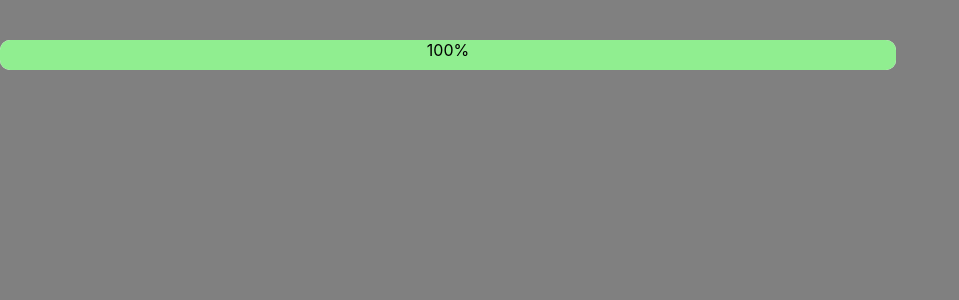
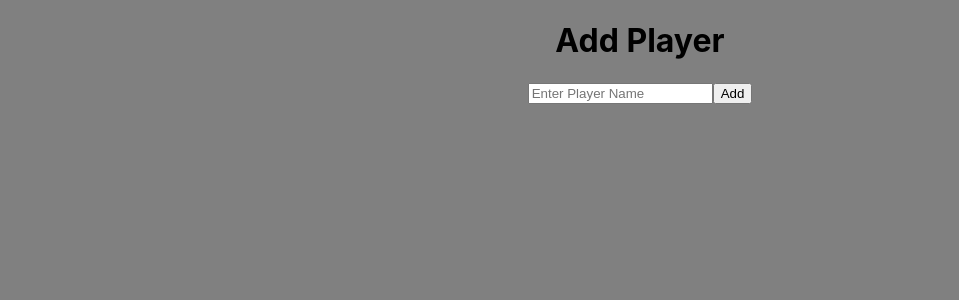
Before and after one commit to Dpkbinwal/goal-machineRound, a React (Create React App) app: page / in a window 1280 px wide. Shown: the top 300 px of the page, without its empty margins (0-959 px from the left). Built offline with nearby package versions, Linux system fonts and the light colour scheme.

Commit message:
add and remove player from list1 and list2

```diff
--- a/src/App.js
+++ b/src/App.js
@@ -14,6 +14,8 @@ import Swap from './swapListElement/swap';
 import Memory from './2D-memoryCube/Memory';
 import ProgressBar from './progress/ProgressBar';
 import { useEffect, useState } from 'react';
+import Calculator from './calculator/Calculator';
+import AddAndRemove from './addAndRemovePlayer';
 
 function App() {
   const [progressBar, setProgressBar] = useState(0);
@@ -36,7 +38,9 @@ function App() {
       {/* <Tabs/> */}
       {/* <Swap/> */}
       {/* <Memory/> */}
-      <ProgressBar progress={progressBar} color='lightgreen'/>
+      {/* <ProgressBar progress={progressBar} color='lightgreen'/> */}
+      {/* <Calculator/> */}
+      <AddAndRemove/>
     </div>
   );
 }
--- /dev/null
+++ b/src/addAndRemovePlayer/index.jsx
@@ -0,0 +1,65 @@
+import React, { useState } from 'react';
+
+function AddAndRemove() {
+  const [inputValue, setInputValue] = useState('');
+  const [list1, setList1] = useState([]);
+  const [list2, setList2] = useState([]);
+
+  const handleInputChange = (e) => {
+    setInputValue(e.target.value);
+  };
+
+  const handleAddToList1 = () => {
+    if (inputValue.trim() !== '') {
+      setList1([...list1, inputValue]);
+      setInputValue('');
+    }
+  };
+
+  const handleAddToList2 = (item) => {
+
+   if(!list2.includes(item))
+      setList2([...list2, item]);
+  };
+
+  const handleDeleteToList2 = (item)=>{
+    setList2(list2.filter((i)=> i!== item))
+  }
+
+  return (
+    <div className="App">
+      <h1>Add Player</h1>
+      <div>
+        <input
+          type="text"
+          value={inputValue}
+          onChange={(e)=>setInputValue(e.target.value)}
+          placeholder="Enter Player Name"
+        />
+        <button onClick={handleAddToList1}>Add</button>
+      </div>
+
+      {list1.length!=0 && <h2>Total Player</h2>}
+      <ul>
+        {list1.map((item, index) => (
+          <li key={index}>
+            {item}
+            <button onClick={() => handleAddToList2(item)}>Add </button>
+            <button onClick={() => handleDeleteToList2(item)}>Delete</button>
+          </li>
+        ))}
+      </ul>
+
+      {list2.length!=0 && <h2>Players Who will play</h2>}
+      <ul>
+        {list2.map((item, index) => (
+          <li key={index}>
+            {item}
+          </li>
+        ))}
+      </ul>
+    </div>
+  );
+}
+
+export default AddAndRemove;
--- /dev/null
+++ b/src/calculator/Calculator.jsx
@@ -0,0 +1,28 @@
+import React, { useState } from 'react'
+
+const Calculator = () => {
+    const [value, setValue] = useState();
+    const arr=['1','2','3','4','5','6','7','8','9','0',
+        '+','-', '*', '/', '=','C'];
+
+    const handleChange = (e) =>{
+        console.log(e.target.value)
+        setValue(e.target.value);
+    }
+  return (
+    <div style={{width:'400px', height:'400px' , backgroundColor:'white' ,borderRadius:'20px', margin:'50px auto'}}>
+        <h1>Calculator</h1>
+       <form>
+       <input type="text" placeholder="enter value" style={{padding:'5px',borderRadius:'10px',border:'dashed'}} value={value} onChange={(e)=>handleChange(e)}/>
+       </form>
+       <div style={{display:'flex' , flexWrap:'wrap' ,margin:'55px',alignItems:'center',justifyContent:'center' ,gap:'15px',textAlign:'center'}}>
+        {arr.map((val,ind)=>{
+            return <button id={val} onClick={(e)=>setValue(e.target.id)} key={ind} style={{backgroundColor:'grey',width:'30px', padding:'10px 20px',borderRadius:'10px',border:'none'}}>{val}</button>
+
+        })}
+       </div>
+        </div>
+  )
+}
+
+export default Calculator
```
